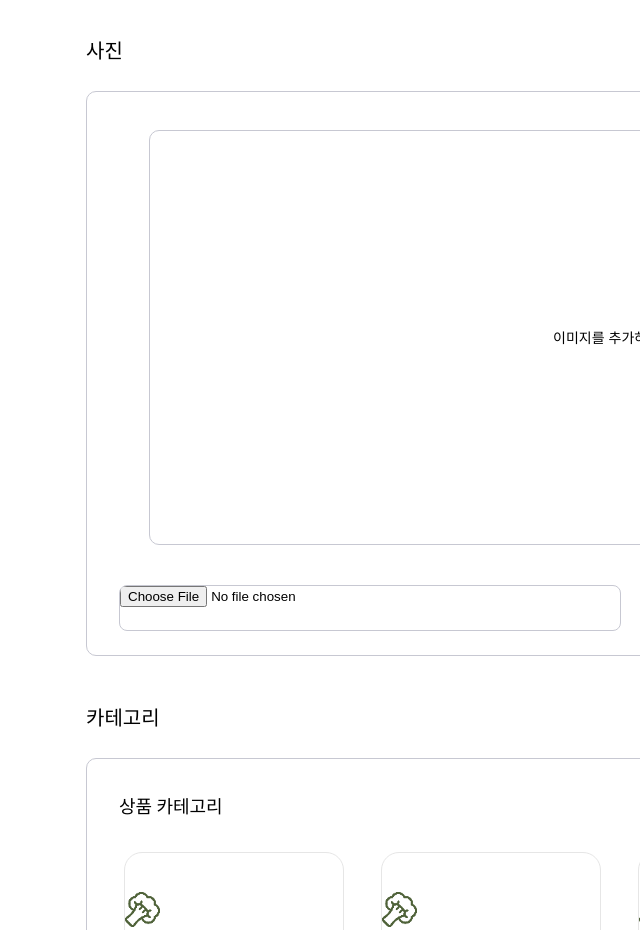
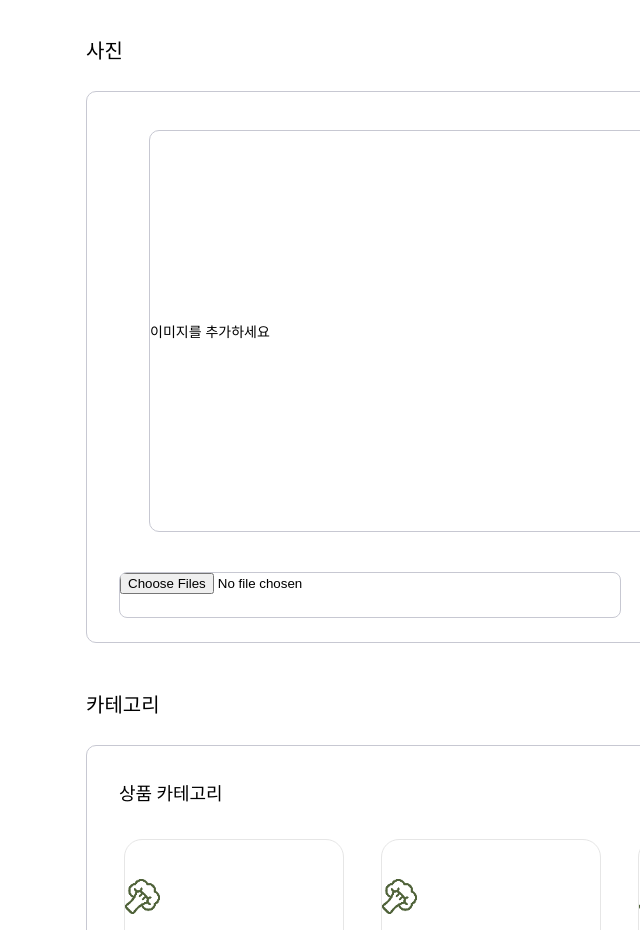
Before and after one commit to Barter-Website/Frontend, a React (Vite) app in the folder vite-project/: page /postpage in a window 1280 px wide. Shown: the part 940-1870 px from the top of the page, without its empty margins (640-1280 px from the left). Built offline with nearby package versions, Linux system fonts and the light colour scheme; a web font is replaced by a local one.

Commit message:
이미지 업로드 기능 구현

```diff
--- a/vite-project/src/pages/MainPage/index.jsx
+++ b/vite-project/src/pages/MainPage/index.jsx
@@ -30,20 +30,21 @@ const MainPage = () => {
     }, [datalist])
 
     const ProductItemList = () => {
-        console.log(datalist)
         return (
             datalist.map(product =>
             (
-                <ProductItem key={product.id} name={product.name} seller={product.seller} days={product.days} like={product.like} />
+                <ProductItem key={product.id} id={product.id} name={product.name} seller={product.seller} days={product.days} like={product.like} />
             ))
         )
     }
 
-    const toggleActive = (e) => {
+    const ProductItem = ({ id, name, seller, days, like }) => {
+        const [isLike, setLike] = useState(like)
 
-    }
+        const toggleClick = () => {
+            setLike(like => !!!like)
+        }
 
-    const ProductItem = ({ name, seller, days,like }) => {
         return (
             <styled.RecentlyProductItem>
                 <styled.ItemImg>
@@ -55,7 +56,7 @@ const MainPage = () => {
                     <span>{days} Days ago</span>
                 </styled.FoodName>
                 <styled.LikeBtn>
-                    <styled.HeartIcon src={like?activeHeart:heart} onClick ={toggleActive}/>
+                    <styled.HeartIcon src={isLike ? activeHeart : heart} onClick={toggleClick} />
                 </styled.LikeBtn>
             </styled.RecentlyProductItem>
         )
--- a/vite-project/src/pages/MainPage/styles.jsx
+++ b/vite-project/src/pages/MainPage/styles.jsx
@@ -126,6 +126,7 @@ export const CategoryItem = styled.button`
         font-size: 20px;
         font-weight: 400;
         margin-top: 30px;
+        color: black;
     }
 `;
 
--- a/vite-project/src/pages/PostPage/index.jsx
+++ b/vite-project/src/pages/PostPage/index.jsx
@@ -13,9 +13,9 @@ const PostPage = () => {
     const FormList = (props) => {
         return (
             <styled.formListContainer>
-                <styled.formList className={props.selected?'selected':''}>
-                    <styled.iconBox className={props.selected?'selected':''}>
-                        <img src={props.icon}/>
+                <styled.formList className={props.selected ? 'selected' : ''}>
+                    <styled.iconBox className={props.selected ? 'selected' : ''}>
+                        <img src={props.icon} />
                     </styled.iconBox>
                     <styled.textBox>
                         <text className='formTitle'>{props.formTitle}</text>
@@ -29,7 +29,7 @@ const PostPage = () => {
     const CategoryList = (props) => {
         return (
             <styled.categoryList>
-                <img src={fruitsIcon}/>
+                <img src={fruitsIcon} />
                 <text>Fruits & Veges</text>
             </styled.categoryList>
 
@@ -62,14 +62,14 @@ const PostPage = () => {
 
     return (
         <styled.container>
-            <Header/>
+            <Header />
             <Category />
             <styled.body>
                 <styled.formLists>
                     <styled.title>상품 등록</styled.title>
-                    <FormList icon={contentIcon} formTitle={'상품명 & 내용'} formTitleE={'product name & content'} selected={true}/>
-                    <FormList icon={photoIcon} formTitle={'사진'} formTitleE={'photos'} selected={false}/>
-                    <FormList icon={categoryIcon} formTitle={'카테고리'} formTitleE={'category'} selected={false}/>
+                    <FormList icon={contentIcon} formTitle={'상품명 & 내용'} formTitleE={'product name & content'} selected={true} />
+                    <FormList icon={photoIcon} formTitle={'사진'} formTitleE={'photos'} selected={false} />
+                    <FormList icon={categoryIcon} formTitle={'카테고리'} formTitleE={'category'} selected={false} />
                 </styled.formLists>
 
                 <styled.postForms>
@@ -85,24 +85,25 @@ const PostPage = () => {
 
                     <styled.title>사진</styled.title>
                     <styled.postForm>
-                        <styled.imgInput>이미지를 추가하세요</styled.imgInput>
-                        <input type="file"></input>
+                        <styled.imgInput>{showImages.length > 0 ? showImages.map(item => <img src={item} className="uploadedImg" />) : '이미지를 추가하세요'}</styled.imgInput>
+                        <input type="file" multiple onChange={handleAddImages}></input>
+
                     </styled.postForm>
 
                     <styled.title>카테고리</styled.title>
                     <styled.postForm>
                         <text className='title'>상품 카테고리</text>
                         <styled.categoryContainer>
-                            <CategoryList/>
-                            <CategoryList/>
-                            <CategoryList/>
-                            <CategoryList/>
+                            <CategoryList />
+                            <CategoryList />
+                            <CategoryList />
+                            <CategoryList />
                         </styled.categoryContainer>
                         <styled.categoryContainer>
-                            <CategoryList/>
-                            <CategoryList/>
-                            <CategoryList/>
-                            <CategoryList/>
+                            <CategoryList />
+                            <CategoryList />
+                            <CategoryList />
+                            <CategoryList />
                         </styled.categoryContainer>
                         <text className='title'>지역 카테고리</text>
                         <styled.categoryContainer>
--- a/vite-project/src/pages/PostPage/styles.jsx
+++ b/vite-project/src/pages/PostPage/styles.jsx
@@ -1,6 +1,6 @@
 import styled from 'styled-components';
 
-export const container  = styled.div`
+export const container = styled.div`
     width:1920px;
 `;
 
@@ -10,7 +10,7 @@ export const body = styled.div`
     color: black;
 `;
 
-export const formListContainer= styled.div`
+export const formListContainer = styled.div`
     .selected{
         border:2px solid #4E60FF;
     }
@@ -41,7 +41,7 @@ export const iconBox = styled.div`
         margin:8px;
     }
 `;
-export const textBox =styled.div`
+export const textBox = styled.div`
     display:flex;
     flex-direction:column;
     .formTitle{
@@ -143,12 +143,17 @@ export const postForm = styled.div`
         background-color: white;
         color: black;
     }
+
+    .uploadedImg{
+        width: 350px;
+        height: auto;
+    }
 `;
 
 
 export const imgInput = styled.div`
     width:926px;
-    height:413px;
+    height:400px;
 
     border-radius:10px;
     border:1px solid #C7C8D2;
@@ -157,9 +162,14 @@ export const imgInput = styled.div`
     text-align:center;
     line-height:413px;
     font-size:14px;
+
+    display: flex;
+    align-items: center;
+
+    overflow-y: scroll;
 `;
 
-export const categoryContainer =styled.div`
+export const categoryContainer = styled.div`
     display:flex;
     flex-direction:vertical;
     .selected{
```
